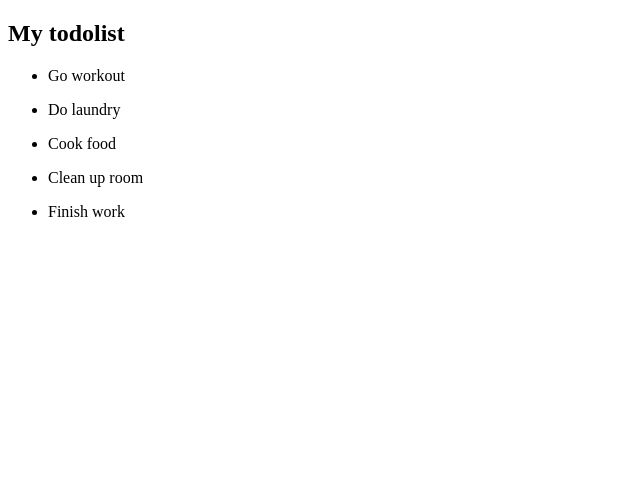
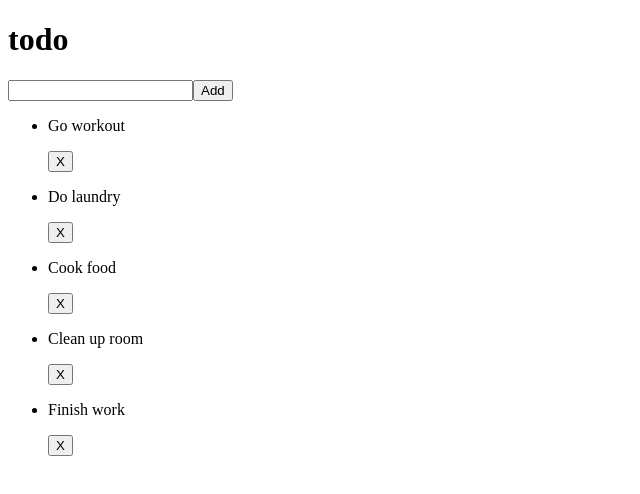
Before and after one commit to stephanierlandry/todo-app, a Vue app in the folder todo-app/: page / in a window 1280 px wide. Shown: the top 494 px of the page, without its empty margins (0-640 px from the left). Built offline with nearby package versions, Linux system fonts and the light colour scheme.

Commit message:
todo list has all functionality

```diff
--- a/todo-app/package.json
+++ b/todo-app/package.json
@@ -9,6 +9,7 @@
   },
   "dependencies": {
     "core-js": "^3.6.5",
+    "uuid": "^8.2.0",
     "vue": "^2.6.11"
   },
   "devDependencies": {
--- a/todo-app/src/App.vue
+++ b/todo-app/src/App.vue
@@ -1,16 +1,20 @@
 <template>
   <div id="app">
-    <Todos v-bind:todos="todos"/>
+    <h1>todo</h1>
+    <AddTodo v-on:add-todo="addTodo"/>
+    <Todos v-bind:todos="todos" v-on:delete-todo="deleteTodo"/>
   </div>
 </template>
 
 <script>
   import Todos from './components/Todos';
+  import AddTodo from './components/AddTodo';
 
   export default {
     name: 'app',
     components: {
-      Todos
+      Todos,
+      AddTodo
     },
     data() {
       return {
@@ -43,6 +47,14 @@
         ],
       }
     },
+    methods: {
+      addTodo(newTodoObj) {
+        this.todos = [...this.todos, newTodoObj];
+      },
+      deleteTodo(todoId) {
+        this.todos = this.todos.filter(todo => todo.id !== todoId);
+      }
+    }
   }
 </script>
 
--- /dev/null
+++ b/todo-app/src/components/AddTodo.vue
@@ -0,0 +1,37 @@
+<template>
+  <div>
+    <form @submit="addTodo">
+      <input type="text" v-model="title" name="title">
+      <button type="submit">Add</button>
+    </form>
+  </div>
+</template>
+
+<script>
+
+  import { v4 as uuidv4 } from 'uuid';
+
+  export default {
+    name: 'AddTodo',
+    data() {
+      return {
+        title: ''
+      }
+    },
+    methods: {
+      addTodo(e) {
+        e.preventDefault();
+        const newTodoObj = {
+          id: uuidv4(),
+          title: this.title,
+          completed: false
+        }
+        this.$emit('add-todo', newTodoObj);
+        this.title = '';
+      }
+    }
+  }
+</script>
+
+<style scoped>
+</style>
--- a/todo-app/src/components/Todo.vue
+++ b/todo-app/src/components/Todo.vue
@@ -1,17 +1,26 @@
 <template>
-  <div>
-    <p>{{ todo.title }}</p>
+  <div v-bind:class="{ 'completed': todo.completed }">
+    <p v-on:click="markComplete">{{ todo.title }}</p>
+    <button @click="$emit('delete-todo', todo.id)">X</button>
   </div>
 </template>
 
 <script>
-  export default {
-    name: 'Todo',
-    props: [
-      "todo"
-    ]
+export default {
+  name: 'Todo',
+  props: [
+    "todo"
+  ],
+  methods: {
+    markComplete() {
+      this.todo.completed = !this.todo.completed
+    }
   }
+}
 </script>
 
 <style scoped>
+  .completed {
+    text-decoration: line-through;
+  }
 </style>
--- a/todo-app/src/components/Todos.vue
+++ b/todo-app/src/components/Todos.vue
@@ -1,9 +1,8 @@
 <template>
   <div>
-    <h2>My todolist</h2>
     <ul>
       <li v-bind:key="todo.id" v-for="todo in todos">
-        <Todo v-bind:todo="todo" />
+        <Todo v-bind:todo="todo" v-on:delete-todo="$emit('delete-todo', todo.id)"/>
       </li>
     </ul>
   </div>
```
Also changed, not shown: 1 other file (tests, documents, lock files or other folders).
